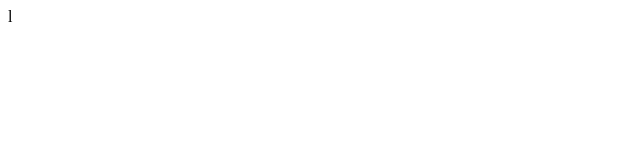
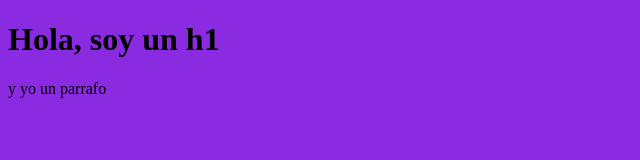
Before and after one commit to maikelmatamoros/Curso-Git, a plain HTML site: page index.html in a window 1280 px wide. Shown: the whole page, without its empty margins (0-640 px from the left). Drawn offline with Linux system fonts and the light colour scheme.

Commit message:
Add Title and paragraph, add init css style

```diff
--- /dev/null
+++ b/css/styles.css
@@ -0,0 +1,3 @@
+body{
+    background-color: blueviolet;
+}
--- a/index.html
+++ b/index.html
@@ -5,8 +5,10 @@
     <meta http-equiv="X-UA-Compatible" content="IE=edge">
     <meta name="viewport" content="width=device-width, initial-scale=1.0">
     <title>Index Curso Git</title>
+    <link href="css/styles.css" rel="stylesheet" type="text/css">
 </head>
 <body>
-
+    <h1>Hola, soy un h1</h1>
+    <p>y yo un parrafo</p>
 </body>
-</html>l
+</html>
```
Also changed, not shown: js/script.js (added).
